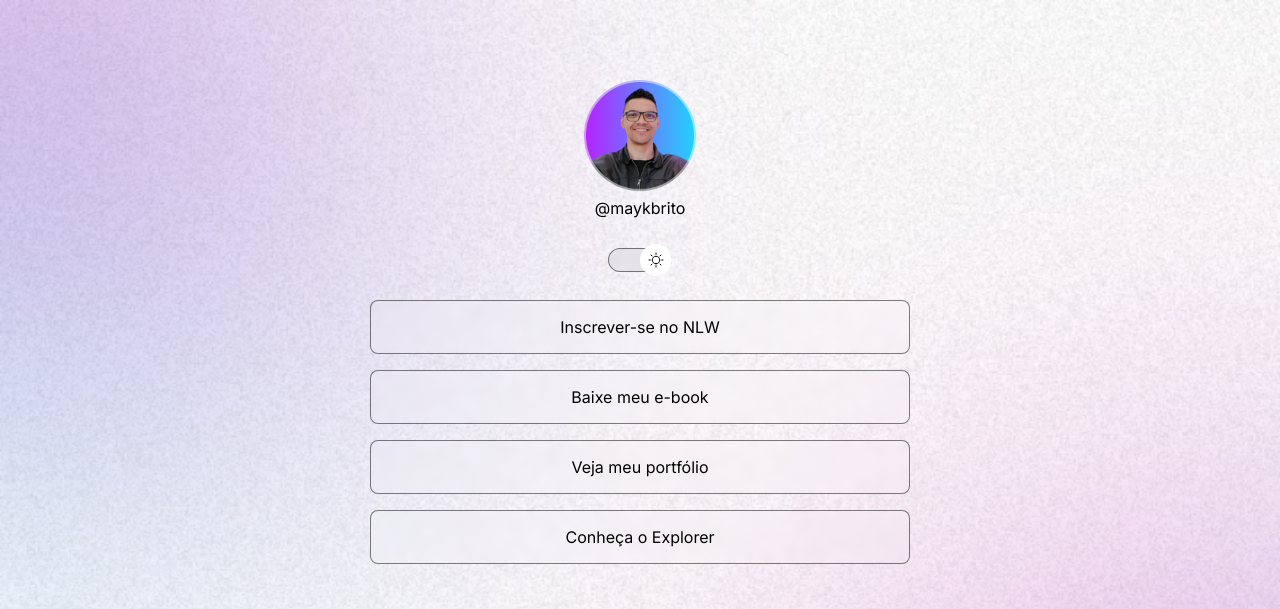
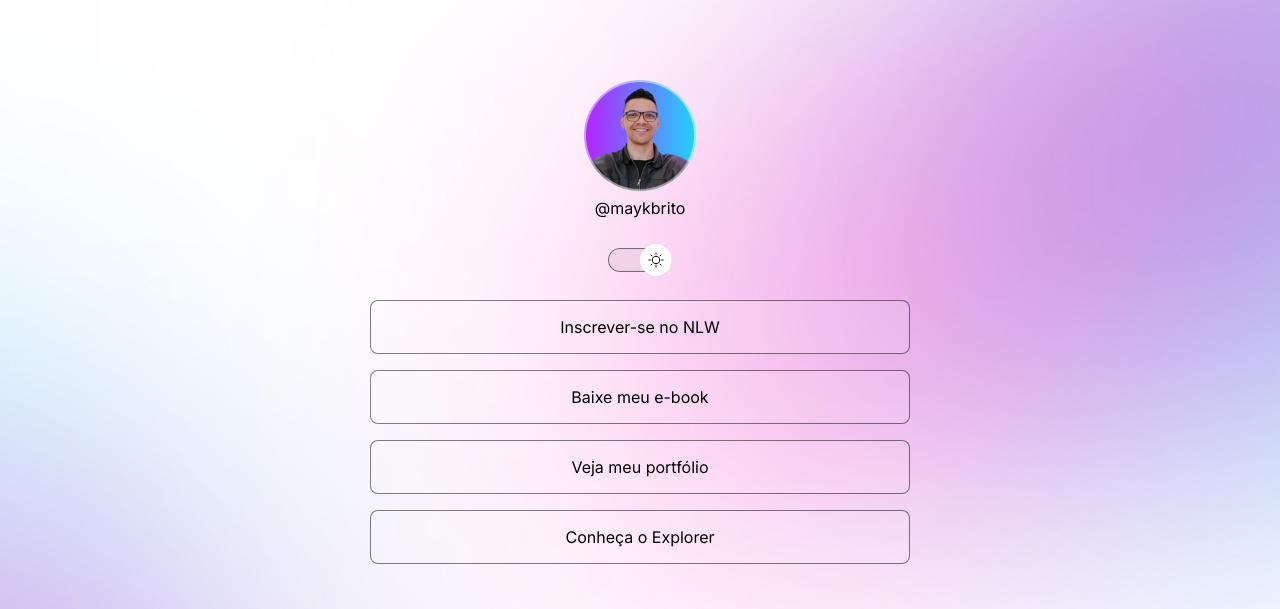
Before and after one commit to mamelhado/DevLinks_tutorial, a plain HTML site: page index.html in a window 1280 px wide. Shown: the top 609 px of the page. Drawn offline with nearby package versions, Linux system fonts and the light colour scheme.

Commit message:
[mamelhado] Inclusao de media queries para responsividade do background

```diff
--- a/style.css
+++ b/style.css
@@ -36,6 +36,7 @@ body {
   /* modo curto */
   /* background: color image repeat position/size */
   background: var(--bg-url) no-repeat top center/cover;
+  height: 100vh;
 }
 
 body * {
@@ -175,3 +176,14 @@ footer {
   text-align: center;
   font-size: 14px;
 }
+
+/* aprender a usar media */
+@media (min-width: 700px) {
+  :root {
+    --bg-url: url(./assets/bg-desktop.jpg);
+  }
+
+  .light {
+    --bg-url: url(./assets/bg-desktop-light.jpg);
+  }
+}
```
